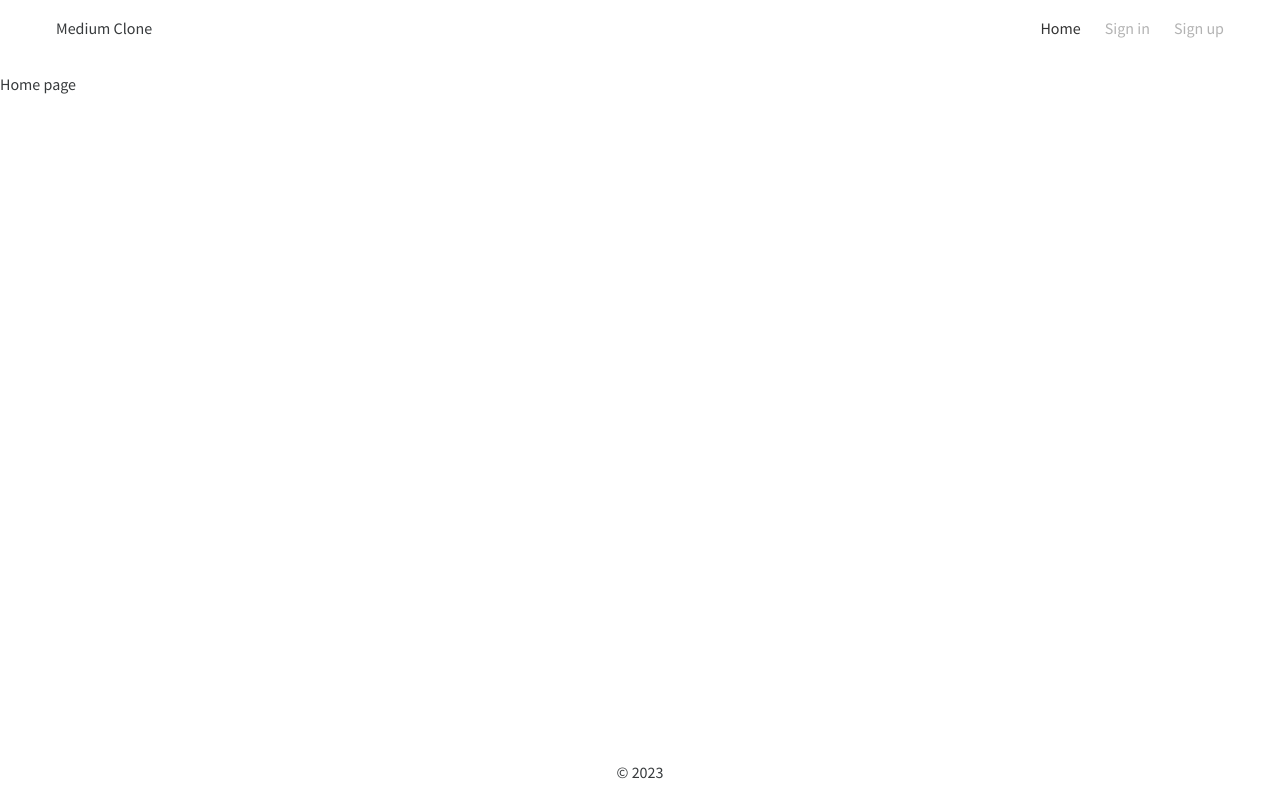
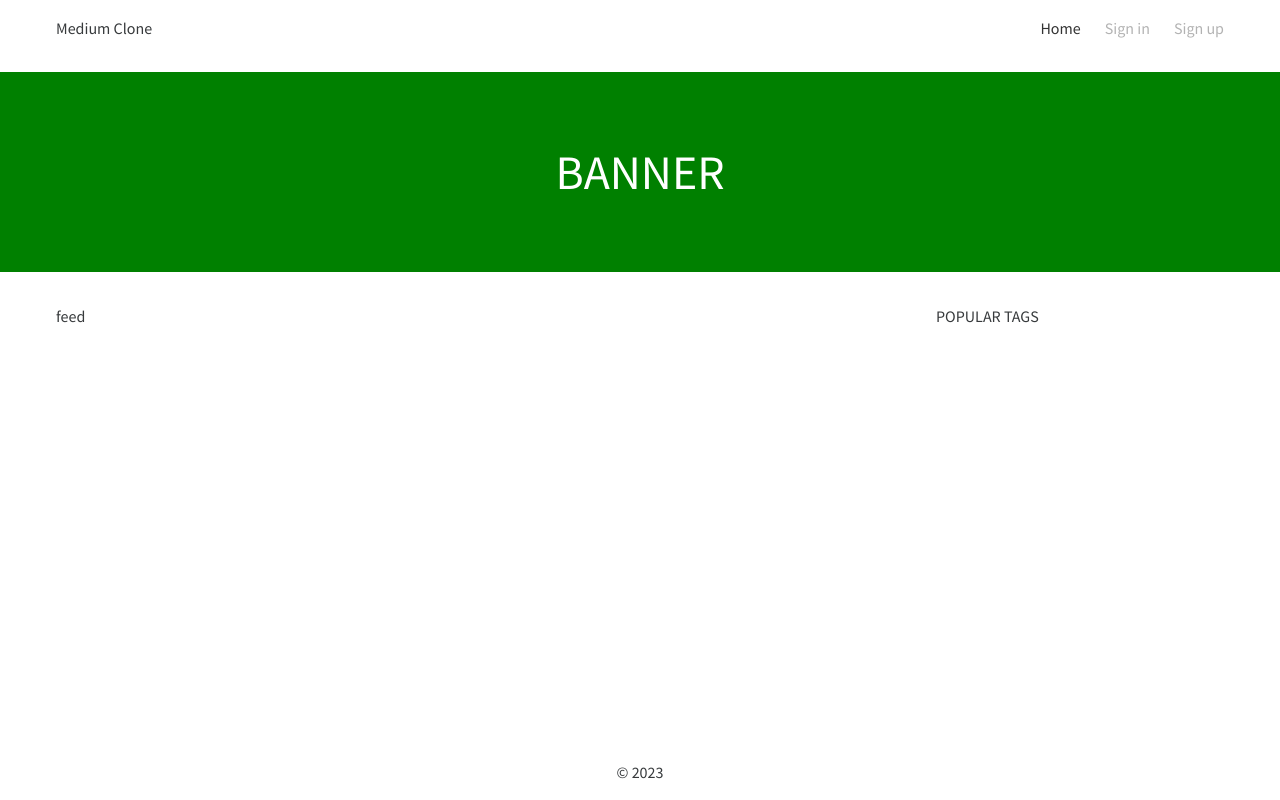
Before and after one commit to m9t3zhn1k/medium-clone, a Vue app: page /#/ in a window 1280 px wide. Built offline with nearby package versions, Linux system fonts and the light colour scheme; no server answers; a web font is replaced by a local one.

Commit message:
add feed component and home basic markup

```diff
--- /dev/null
+++ b/src/components/Feed.vue
@@ -0,0 +1,11 @@
+<template>feed</template>
+
+<script lang="ts">
+import { defineComponent } from "vue";
+
+export default defineComponent({
+  name: "McvFeed",
+});
+</script>
+
+<style lang="scss"></style>
--- a/src/views/Home.vue
+++ b/src/views/Home.vue
@@ -1,11 +1,51 @@
 <template>
-  <p>Home page</p>
+  <p class="banner">BANNER</p>
+  <div class="wrapper">
+    <section class="content">
+      <McvFeed></McvFeed>
+      <div>POPULAR TAGS</div>
+    </section>
+  </div>
 </template>
 
 <script lang="ts">
 import { defineComponent } from "vue";
+import McvFeed from "@/components/Feed.vue";
 
 export default defineComponent({
   name: "McvHome",
+  components: {
+    McvFeed,
+  },
 });
 </script>
+
+<style lang="scss">
+.banner {
+  display: flex;
+  align-items: center;
+  justify-content: center;
+  height: 200px;
+  width: 100%;
+  background-color: green;
+  color: white;
+  font-size: 3rem;
+}
+
+.wrapper {
+  display: flex;
+  flex-direction: column;
+  align-items: center;
+  margin: 0 auto;
+  gap: 1rem;
+  padding: 2rem 1rem;
+  max-width: 1200px;
+}
+
+.content {
+  display: grid;
+  grid-template-columns: 3fr 1fr;
+  gap: 1rem;
+  width: 100%;
+}
+</style>
```
